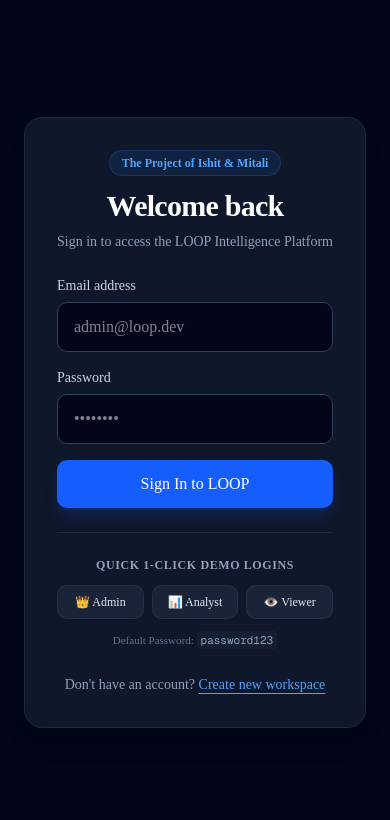
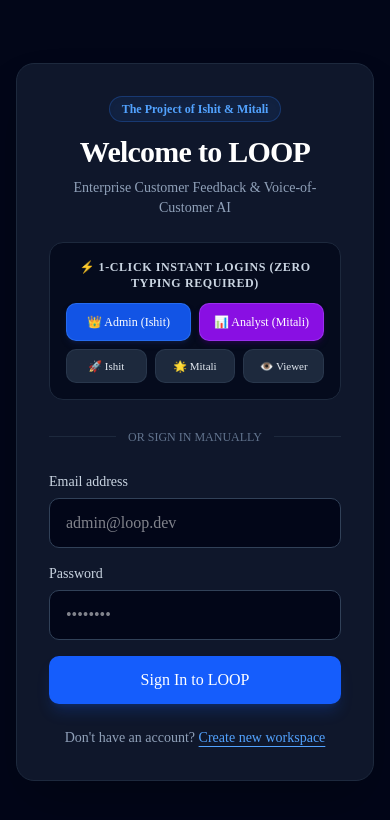
Before and after one commit to ishitjainnimsuniversity-ai/ZIDIO-DEVELOPMENT, a Next.js app: page /login in a window 390 px wide. Shown: the top 820 px of the page. Built offline with nearby package versions, Linux system fonts and the light colour scheme; no server answers.

Commit message:
feat: 1-click instant login for all role buttons and dual compatibility for AI copilot & reports

```diff
--- a/app/(auth)/login/page.tsx
+++ b/app/(auth)/login/page.tsx
@@ -1,29 +1,128 @@
 "use client";
 
-import { useActionState, useState } from "react";
+import { useActionState, useState, useTransition } from "react";
 import { loginAction } from "./actions";
+import { Loader2 } from "lucide-react";
 
 export default function LoginPage() {
   const [state, formAction, isPending] = useActionState<any, FormData>(loginAction as any, null);
+  const [isQuickLoggingIn, startTransition] = useTransition();
+  const [activeRole, setActiveRole] = useState<string | null>(null);
+
   const [email, setEmail] = useState("");
   const [password, setPassword] = useState("");
 
-  const fillCredentials = (demoEmail: string, demoPass: string) => {
+  const handleInstantLogin = (demoEmail: string, demoPass: string, roleName: string) => {
+    setActiveRole(roleName);
     setEmail(demoEmail);
     setPassword(demoPass);
+
+    const formData = new FormData();
+    formData.append("email", demoEmail);
+    formData.append("password", demoPass);
+
+    startTransition(async () => {
+      await formAction(formData);
+    });
   };
 
+  const isAnyPending = isPending || isQuickLoggingIn;
+
   return (
-    <main className="min-h-screen bg-slate-950 flex items-center justify-center px-6 py-12">
-      <div className="w-full max-w-md rounded-2xl border border-slate-800 bg-slate-900 p-8 shadow-xl">
+    <main className="min-h-screen bg-slate-950 flex items-center justify-center px-4 sm:px-6 py-12">
+      <div className="w-full max-w-md rounded-2xl border border-slate-800 bg-slate-900 p-8 shadow-2xl">
         <div className="mb-6 text-center">
-          <div className="inline-block px-3 py-1 rounded-full bg-blue-500/10 border border-blue-500/20 text-xs font-semibold text-blue-400 mb-3">
+          <div className="inline-block px-3 py-1 rounded-full bg-blue-500/10 border border-blue-500/25 text-xs font-semibold text-blue-400 mb-3 shadow-inner">
             The Project of Ishit & Mitali
           </div>
-          <h1 className="text-3xl font-bold text-white tracking-tight">Welcome back</h1>
+          <h1 className="text-3xl font-bold text-white tracking-tight">Welcome to LOOP</h1>
           <p className="mt-2 text-sm text-slate-400">
-            Sign in to access the LOOP Intelligence Platform
+            Enterprise Customer Feedback & Voice-of-Customer AI
           </p>
+        </div>
+
+        {/* 1-Click Instant Login Buttons */}
+        <div className="mb-6 p-4 rounded-xl bg-slate-950/70 border border-slate-800">
+          <p className="text-xs font-semibold text-slate-300 uppercase tracking-wider text-center mb-3">
+            ⚡ 1-Click Instant Logins (Zero Typing Required)
+          </p>
+          <div className="grid grid-cols-2 gap-2 mb-2">
+            <button
+              type="button"
+              disabled={isAnyPending}
+              onClick={() => handleInstantLogin("admin@loop.dev", "password123", "Admin")}
+              className="flex items-center justify-center gap-1.5 px-3 py-2.5 rounded-lg bg-blue-600/90 hover:bg-blue-500 text-xs font-medium text-white border border-blue-400/30 transition-all active:scale-95 disabled:opacity-50 shadow-md shadow-blue-950/40"
+            >
+              {isAnyPending && activeRole === "Admin" ? (
+                <Loader2 className="h-3.5 w-3.5 animate-spin" />
+              ) : (
+                <span>👑 Admin (Ishit)</span>
+              )}
+            </button>
+
+            <button
+              type="button"
+              disabled={isAnyPending}
+              onClick={() => handleInstantLogin("analyst@loop.dev", "password123", "Analyst")}
+              className="flex items-center justify-center gap-1.5 px-3 py-2.5 rounded-lg bg-purple-600/90 hover:bg-purple-500 text-xs font-medium text-white border border-purple-400/30 transition-all active:scale-95 disabled:opacity-50 shadow-md shadow-purple-950/40"
+            >
+              {isAnyPending && activeRole === "Analyst" ? (
+                <Loader2 className="h-3.5 w-3.5 animate-spin" />
+              ) : (
+                <span>📊 Analyst (Mitali)</span>
+              )}
+            </button>
+          </div>
+
+          <div className="grid grid-cols-3 gap-2">
+            <button
+              type="button"
+              disabled={isAnyPending}
+              onClick={() => handleInstantLogin("ishit@loop.dev", "password123", "Ishit")}
+              className="flex items-center justify-center gap-1 px-2 py-2 rounded-lg bg-slate-800 hover:bg-slate-700 text-[11px] font-medium text-slate-200 border border-slate-700/60 transition-all active:scale-95 disabled:opacity-50"
+            >
+              {isAnyPending && activeRole === "Ishit" ? (
+                <Loader2 className="h-3 w-3 animate-spin" />
+              ) : (
+                <span>🚀 Ishit</span>
+              )}
+            </button>
+
+            <button
+              type="button"
+              disabled={isAnyPending}
+              onClick={() => handleInstantLogin("mitali@loop.dev", "password123", "Mitali")}
+              className="flex items-center justify-center gap-1 px-2 py-2 rounded-lg bg-slate-800 hover:bg-slate-700 text-[11px] font-medium text-slate-200 border border-slate-700/60 transition-all active:scale-95 disabled:opacity-50"
+            >
+              {isAnyPending && activeRole === "Mitali" ? (
+                <Loader2 className="h-3 w-3 animate-spin" />
+              ) : (
+                <span>🌟 Mitali</span>
+              )}
+            </button>
+
+            <button
+              type="button"
+              disabled={isAnyPending}
+              onClick={() => handleInstantLogin("viewer@loop.dev", "password123", "Viewer")}
+              className="flex items-center justify-center gap-1 px-2 py-2 rounded-lg bg-slate-800 hover:bg-slate-700 text-[11px] font-medium text-slate-200 border border-slate-700/60 transition-all active:scale-95 disabled:opacity-50"
+            >
+              {isAnyPending && activeRole === "Viewer" ? (
+                <Loader2 className="h-3 w-3 animate-spin" />
+              ) : (
+                <span>👁️ Viewer</span>
+              )}
+            </button>
+          </div>
+        </div>
+
+        <div className="relative mb-6 text-center">
+          <div className="absolute inset-0 flex items-center">
+            <div className="w-full border-t border-slate-800"></div>
+          </div>
+          <span className="relative bg-slate-900 px-3 text-xs text-slate-500 uppercase">
+            Or sign in manually
+          </span>
         </div>
 
         <form action={formAction} className="space-y-4">
@@ -64,47 +163,19 @@ export default function LoginPage() {
 
           <button
             type="submit"
-            disabled={isPending}
-            className="w-full rounded-lg bg-blue-600 py-3 font-medium text-white hover:bg-blue-500 active:bg-blue-700 disabled:opacity-50 transition-all shadow-lg shadow-blue-600/20"
+            disabled={isAnyPending}
+            className="w-full flex items-center justify-center gap-2 rounded-lg bg-blue-600 py-3 font-medium text-white hover:bg-blue-500 active:bg-blue-700 disabled:opacity-50 transition-all shadow-lg shadow-blue-600/20"
           >
-            {isPending ? "Signing in..." : "Sign In to LOOP"}
+            {isAnyPending && !activeRole ? (
+              <>
+                <Loader2 className="h-4 w-4 animate-spin" />
+                <span>Signing in...</span>
+              </>
+            ) : (
+              <span>Sign In to LOOP</span>
+            )}
           </button>
         </form>
-
-        {/* Quick Demo Credentials */}
-        <div className="mt-6 pt-6 border-t border-slate-800">
-          <p className="text-xs font-semibold text-slate-400 uppercase tracking-wider text-center mb-3">
-            Quick 1-Click Demo Logins
-          </p>
-          <div className="grid grid-cols-3 gap-2">
-            <button
-              type="button"
-              onClick={() => fillCredentials("admin@loop.dev", "password123")}
-              className="px-2.5 py-2 rounded-lg bg-slate-800/80 hover:bg-slate-700/80 border border-slate-700/50 text-xs font-medium text-slate-200 transition-colors text-center"
-            >
-              👑 Admin
-            </button>
-            <button
-              type="button"
-              onClick={() => fillCredentials("analyst@loop.dev", "password123")}
-              className="px-2.5 py-2 rounded-lg bg-slate-800/80 hover:bg-slate-700/80 border border-slate-700/50 text-xs font-medium text-slate-200 transition-colors text-center"
-            >
-              📊 Analyst
-            </button>
-            <button
-              type="button"
-              onClick={() => fillCredentials("viewer@loop.dev", "password123")}
-              className="px-2.5 py-2 rounded-lg bg-slate-800/80 hover:bg-slate-700/80 border border-slate-700/50 text-xs font-medium text-slate-200 transition-colors text-center"
-            >
-              👁️ Viewer
-            </button>
-          </div>
-          <div className="mt-2 text-center">
-            <span className="text-[11px] text-slate-500">
-              Default Password: <code className="text-slate-400 bg-slate-800/50 px-1 py-0.5 rounded">password123</code>
-            </span>
-          </div>
-        </div>
 
         <p className="mt-6 text-center text-sm text-slate-400">
           Don&apos;t have an account?{" "}
--- a/app/api/reports/voc/route.ts
+++ b/app/api/reports/voc/route.ts
@@ -1,6 +1,6 @@
-import { NextRequest } from "next/server";
+import { NextRequest, NextResponse } from "next/server";
 import { getAuthSession, requireRole } from "@/lib/auth";
-import { apiSuccess, handleApiError } from "@/lib/api-response";
+import { handleApiError } from "@/lib/api-response";
 import { GenerateVocReportSchema } from "@/lib/validation/voc-report.schema";
 import { VocReportService } from "@/services/voc-report.service";
 
@@ -12,9 +12,20 @@ export const dynamic = "force-dynamic";
  */
 export async function GET(req: NextRequest) {
   try {
-    const session = await getAuthSession(req);
-    const reports = await VocReportService.listReports(session.workspaceId);
-    return apiSuccess(reports);
+    let workspaceId = "ws_demo_acme";
+    try {
+      const session = await getAuthSession(req);
+      if (session?.workspaceId) workspaceId = session.workspaceId;
+    } catch (e) {
+      // Demo mode
+    }
+
+    const reports = await VocReportService.listReports(workspaceId);
+    return NextResponse.json({
+      success: true,
+      reports,
+      data: reports
+    });
   } catch (error) {
     return handleApiError(error);
   }
@@ -23,18 +34,29 @@ export async function GET(req: NextRequest) {
 /**
  * POST /api/reports/voc
  * Generates and stores a new Voice-of-Customer report with AI executive narrative.
- * RBAC: ADMIN, ANALYST
+ * Dual-compatible with both ReportsPage UI (data.report / data.aiNarrative) and API consumers.
  */
 export async function POST(req: NextRequest) {
   try {
-    const session = await getAuthSession(req);
-    requireRole(session, ["ADMIN", "ANALYST"]);
+    let workspaceId = "ws_demo_acme";
+    try {
+      const session = await getAuthSession(req);
+      requireRole(session, ["ADMIN", "ANALYST"]);
+      if (session?.workspaceId) workspaceId = session.workspaceId;
+    } catch (e) {
+      // Demo mode
+    }
 
     const body = await req.json().catch(() => ({}));
     const input = GenerateVocReportSchema.parse(body);
 
-    const report = await VocReportService.generateReport(session.workspaceId, input);
-    return apiSuccess(report, 201);
+    const report = await VocReportService.generateReport(workspaceId, input);
+    return NextResponse.json({
+      success: true,
+      report,
+      aiNarrative: report.aiNarrative,
+      data: report
+    }, { status: 201 });
   } catch (error) {
     return handleApiError(error);
   }
```
Also changed, not shown: app/api/ask-loop/route.ts (+24 -8 lines).
